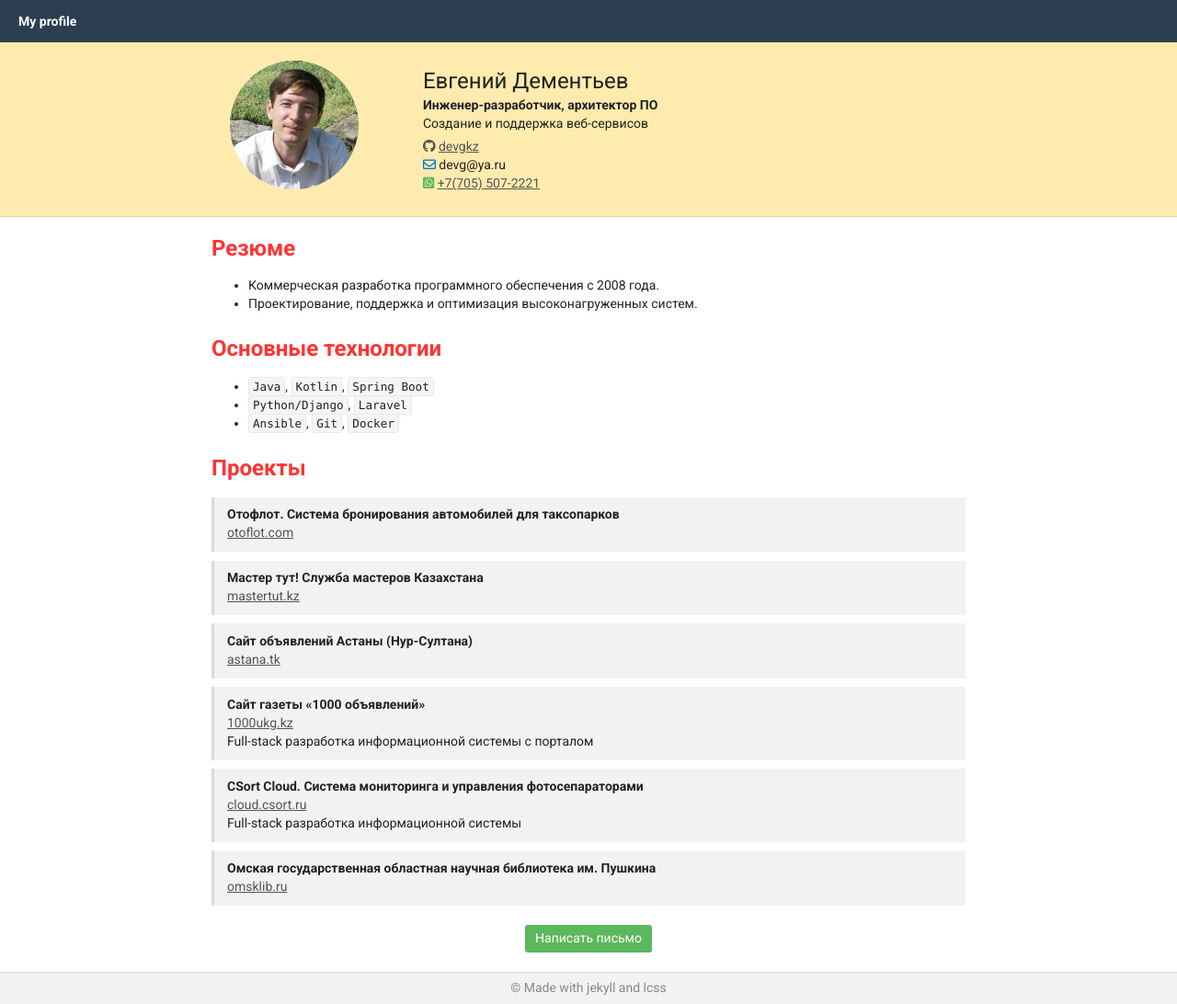
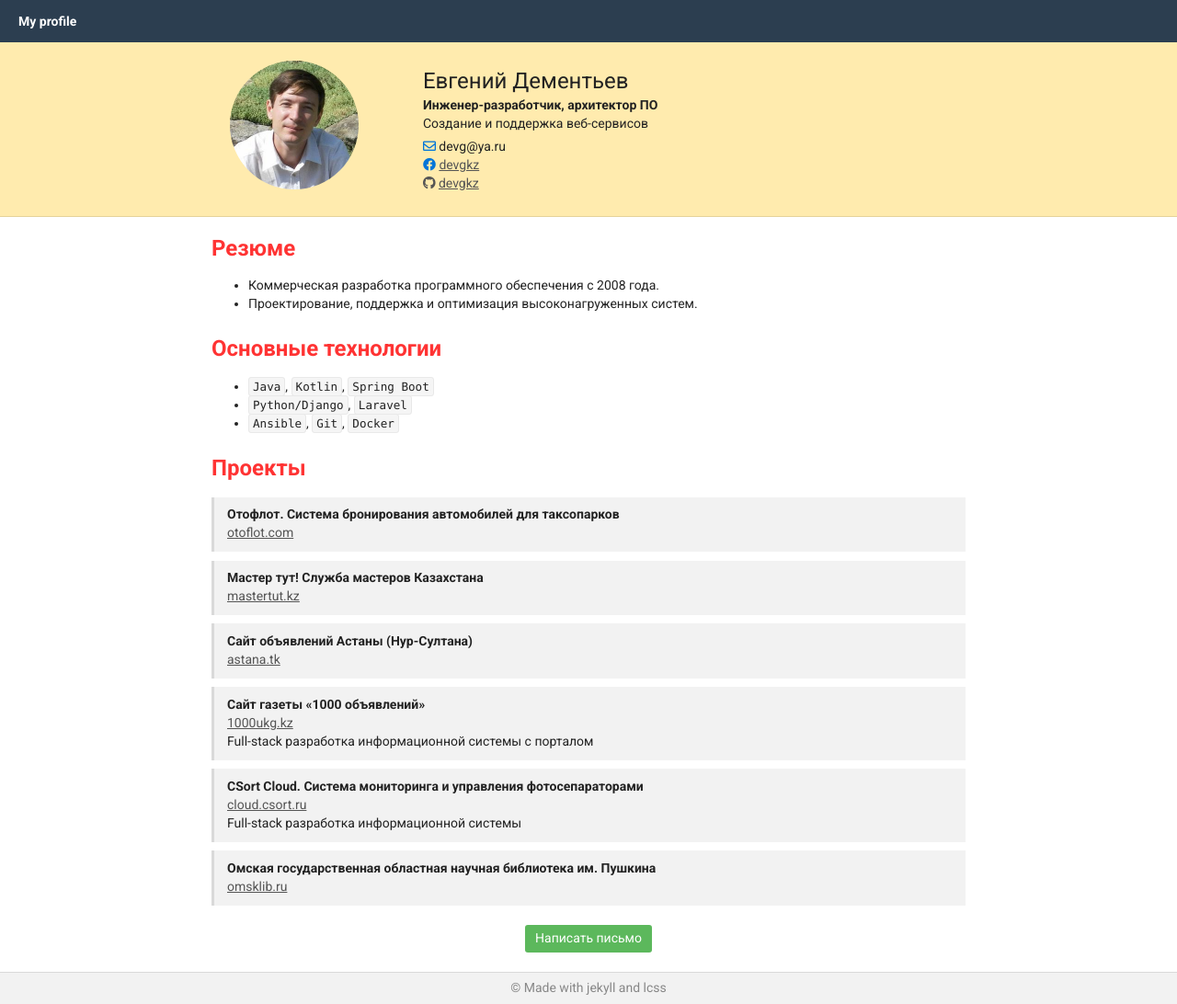
Before and after one commit to devgkz/devgkz.github.io, a Jekyll site: the page built from index.md, in a window 1280 px wide. Shown: the whole page at 92% size. Built offline with Jekyll 4.4.1, drawn with Linux system fonts in a browser that asks for light colours.

Commit message:
Update contact data

```diff
--- a/_includes/header.html
+++ b/_includes/header.html
@@ -9,11 +9,11 @@
         <div class="breadcrumb"><strong>Инженер-разработчик, архитектор ПО</strong></div>
         <div class="breadcrumb">Создание и поддержка веб-сервисов</div>
 
-        <div class="mt-1"><span class="fab fa-github t-primary"></span> <a href="https://github.com/devgkz"
+        <div class="mt-1"><span class="far fa-envelope t-info"></span> devg@ya.ru</div>
+        <div class=""><span class="fab fa-facebook t-info"></span> <a
+            href="https://www.facebook.com/devgkz/">devgkz</a></div>
+        <div class=""><span class="fab fa-github t-primary"></span> <a href="https://github.com/devgkz"
             target="_blank">devgkz</a></div>
-        <div class=""><span class="far fa-envelope t-info"></span> devg@ya.ru</div>
-        <div class=""><span class="fab fa-whatsapp-square t-success"></span> <a
-            href="https://api.whatsapp.com/send?phone=77055072221">+7(705) 507-2221</a></div>
       </div>
     </div>
   </div>
```
